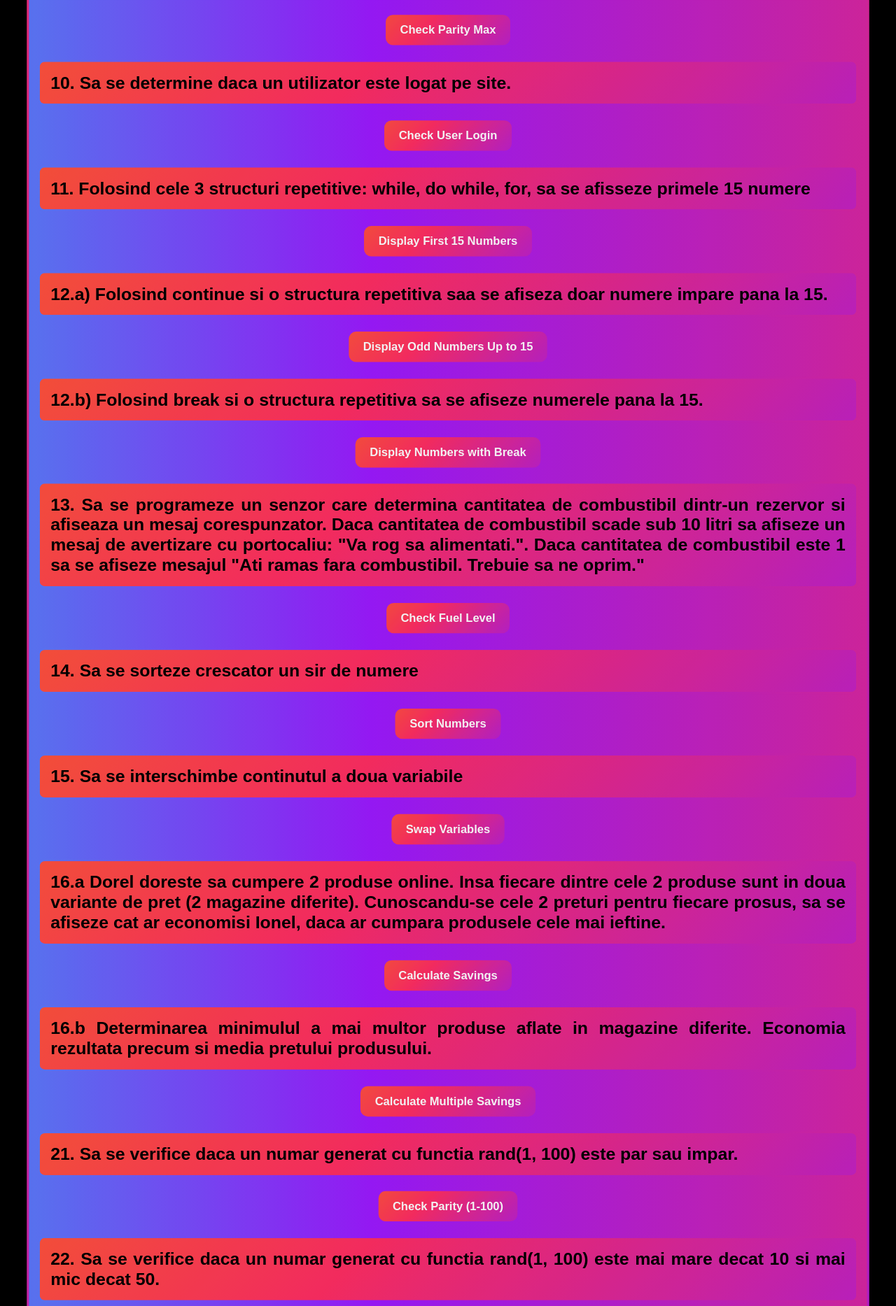
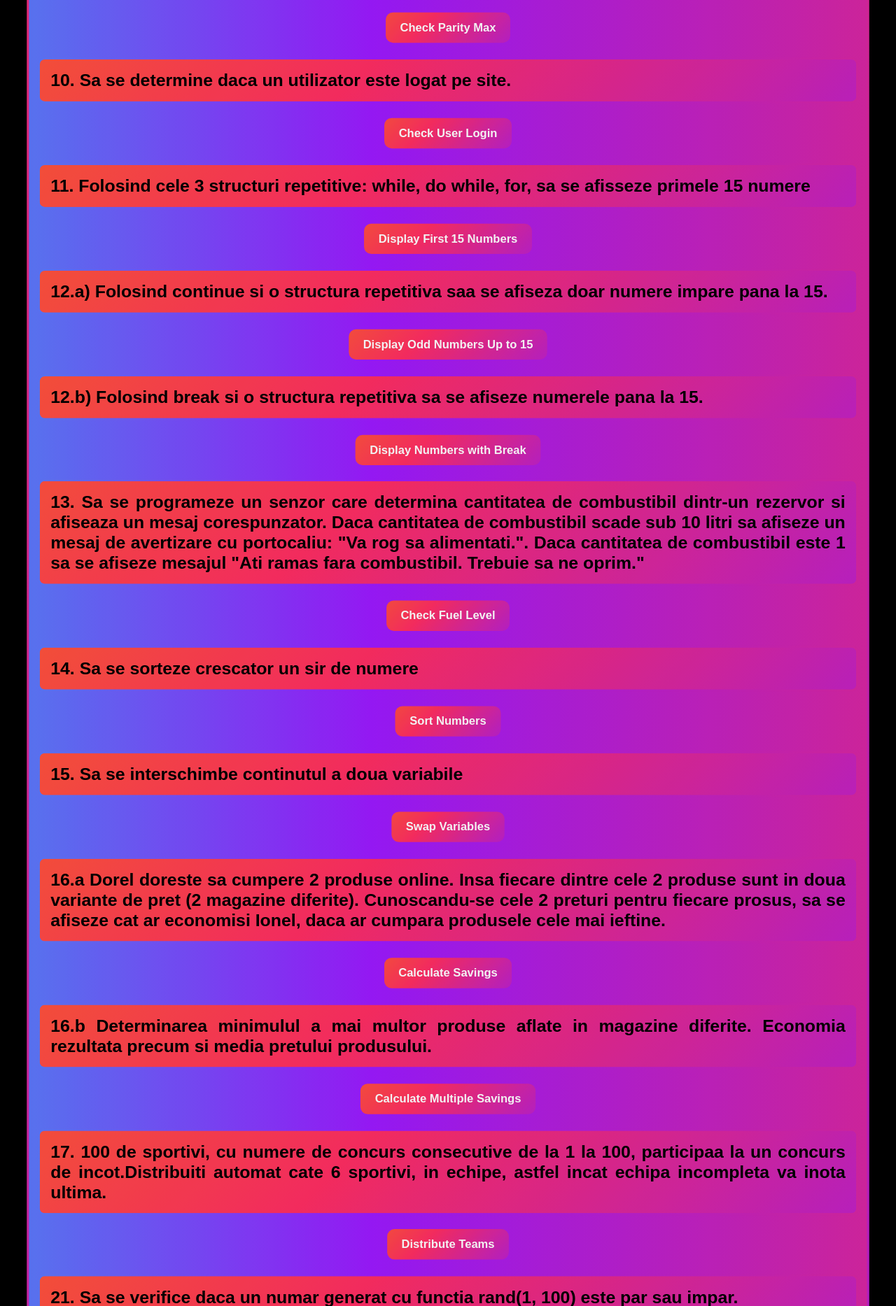
Before and after one commit to AlinRosca10/PHP_CORE, a PHP site: page /EXERCITII_PHP/decizii.php in a window 1280 px wide. Shown: the part 1497-3364 px from the top of the page at 70% size. Run offline with PHP 8.4, Linux system fonts and the light colour scheme.

Commit message:
Automatic distribution of 6 athletes into teams, so that the incomplete team will swim last.

```diff
--- a/decizii.php
+++ b/decizii.php
@@ -1110,7 +1110,44 @@
             if (isset($_POST['calculate_multiple_savings'])) {
                 echo '<a href="decizii.php" class="aurora-input">Try Again</a>';
             }
-    ?>
+        ?>
+        <h2>17. 100 de sportivi, cu numere de concurs consecutive de la 1 la 100, participaa la un concurs de incot.Distribuiti automat cate 6 sportivi, in echipe, astfel incat echipa incompleta va inota ultima.</h2>
+        <form method="post">
+            <button type="submit" name="distribute_teams" class="aurora-button">Distribute Teams</button>
+        </form>
+        <?php
+            if (isset($_POST['distribute_teams'])) {
+
+                $num_sportivi = 100;
+                $team_size = 6;
+                $teams = [];
+                $current_team = [];
+
+                for ($i = 1; $i <= $num_sportivi; $i++) {
+                    $current_team[] = $i;
+
+                    if (count($current_team) == $team_size) {
+                        $teams[] = $current_team;
+                        $current_team = [];
+                    }
+                }
+
+                // Add remaining sportivi to the last team if any
+                if (count($current_team) > 0) {
+                    $teams[] = $current_team;
+                }
+
+                // Display teams
+                foreach ($teams as $index => $team) {
+                    echo "<p>Team " . ($index + 1) . ": " . implode(", ", $team) . "</p>";
+                }
+            }
+
+            if (isset($_POST['distribute_teams'])) {
+                echo '<a href="decizii.php" class="aurora-input">Try Again</a>';
+            }
+        ?>
+
         <h2>21. Sa se verifice daca un numar generat cu functia rand(1, 100) este par sau impar.</h2>
         <form method="post">
             <button type="submit" name="check_parity_100" class="aurora-button">Check Parity (1-100)</button>
```
